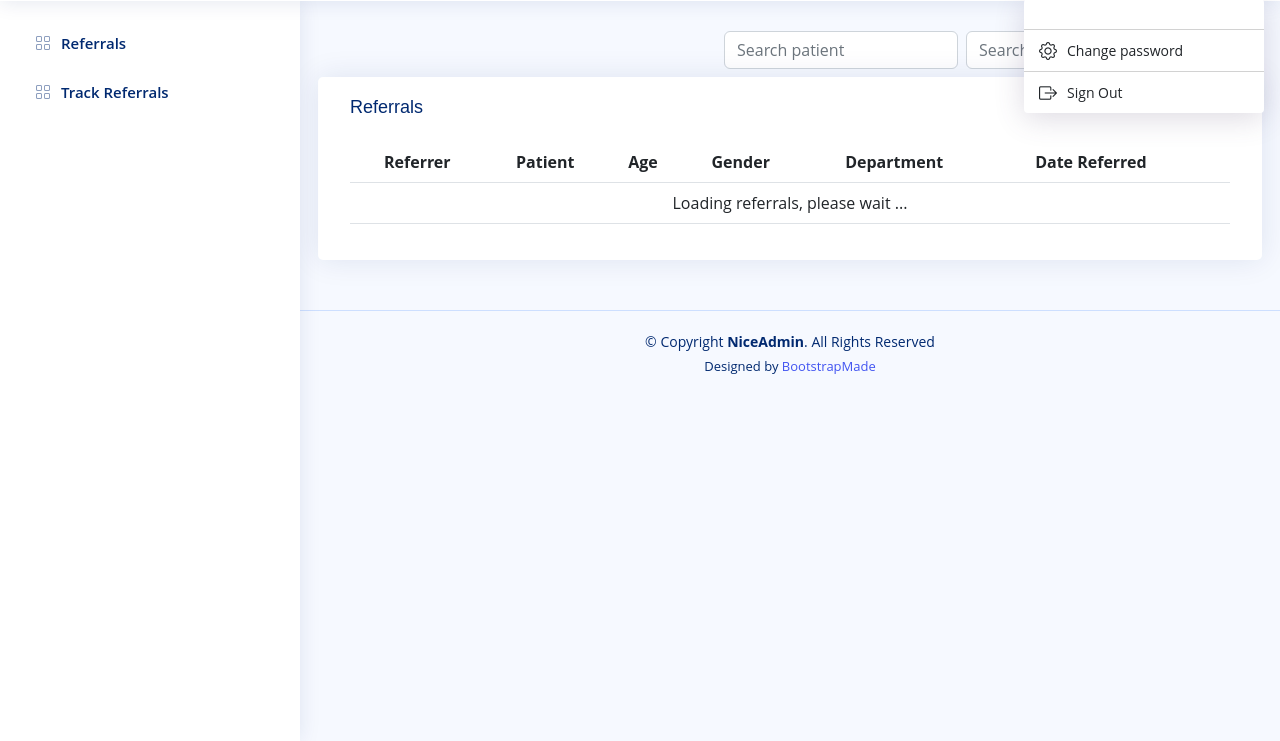
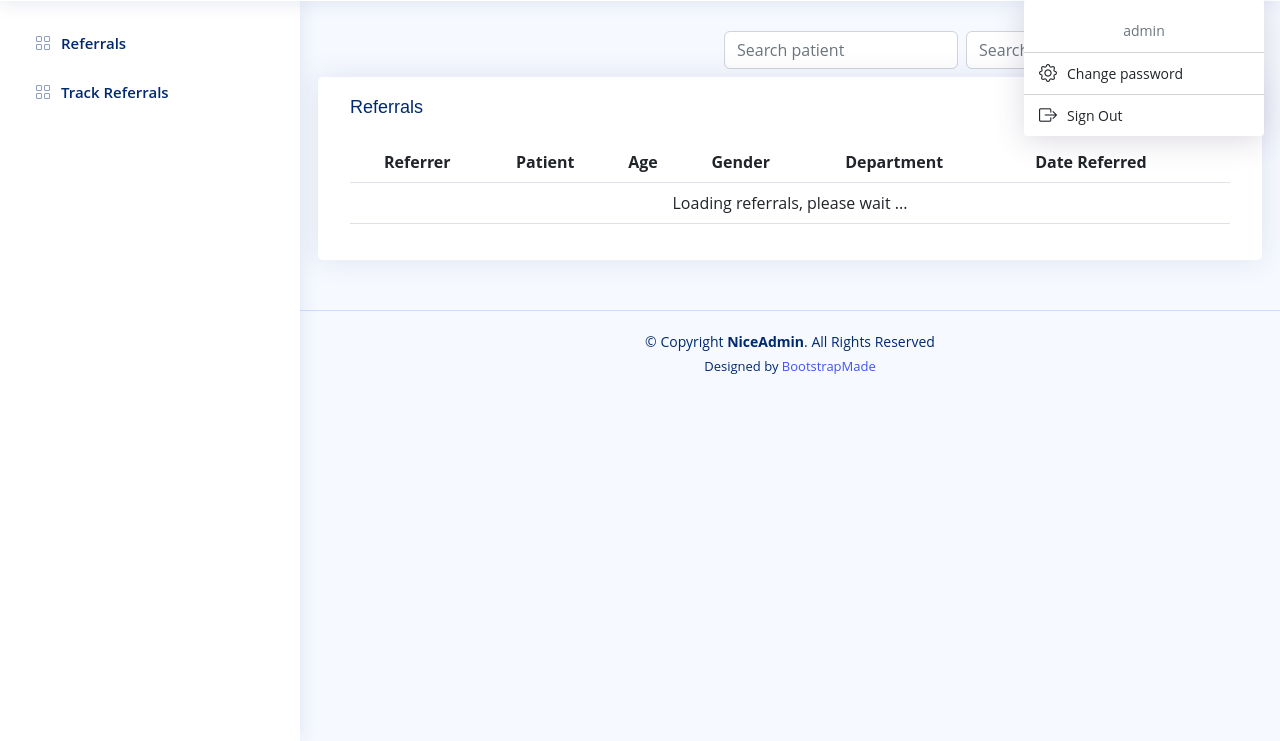
Before and after one commit to jimmytdh/notifier, a Laravel app: page /triagge in a window 1280 px wide, after a click that opens the changed part. Shown: the part 59-800 px from the top of the page. Run offline with Laravel 8, Linux system fonts and the light colour scheme; the visitor is signed in with stand-in values (Sample User, id 1); data that the repository does not hold is empty; some libraries are stand-ins or nearby versions.

Commit message:
Removing d-none to navbar access_rights

```diff
--- a/resources/views/layouts/navbar.blade.php
+++ b/resources/views/layouts/navbar.blade.php
@@ -29,7 +29,7 @@
                 <ul class="dropdown-menu dropdown-menu-end dropdown-menu-arrow profile">
                     <li class="dropdown-header">
                         <h6>{{ \Illuminate\Support\Facades\Auth::user()->fname.' '.\Illuminate\Support\Facades\Auth::user()->lname  }}</h6>
-                        <span class="d-none" id="user_role">{{ session('access_rights') }}</span>
+                        <span id="user_role">{{ session('access_rights') }}</span>
                         <span class="d-none" id="user_code">{{ session('code') }}</span>
                     </li>
                     <li>
```
